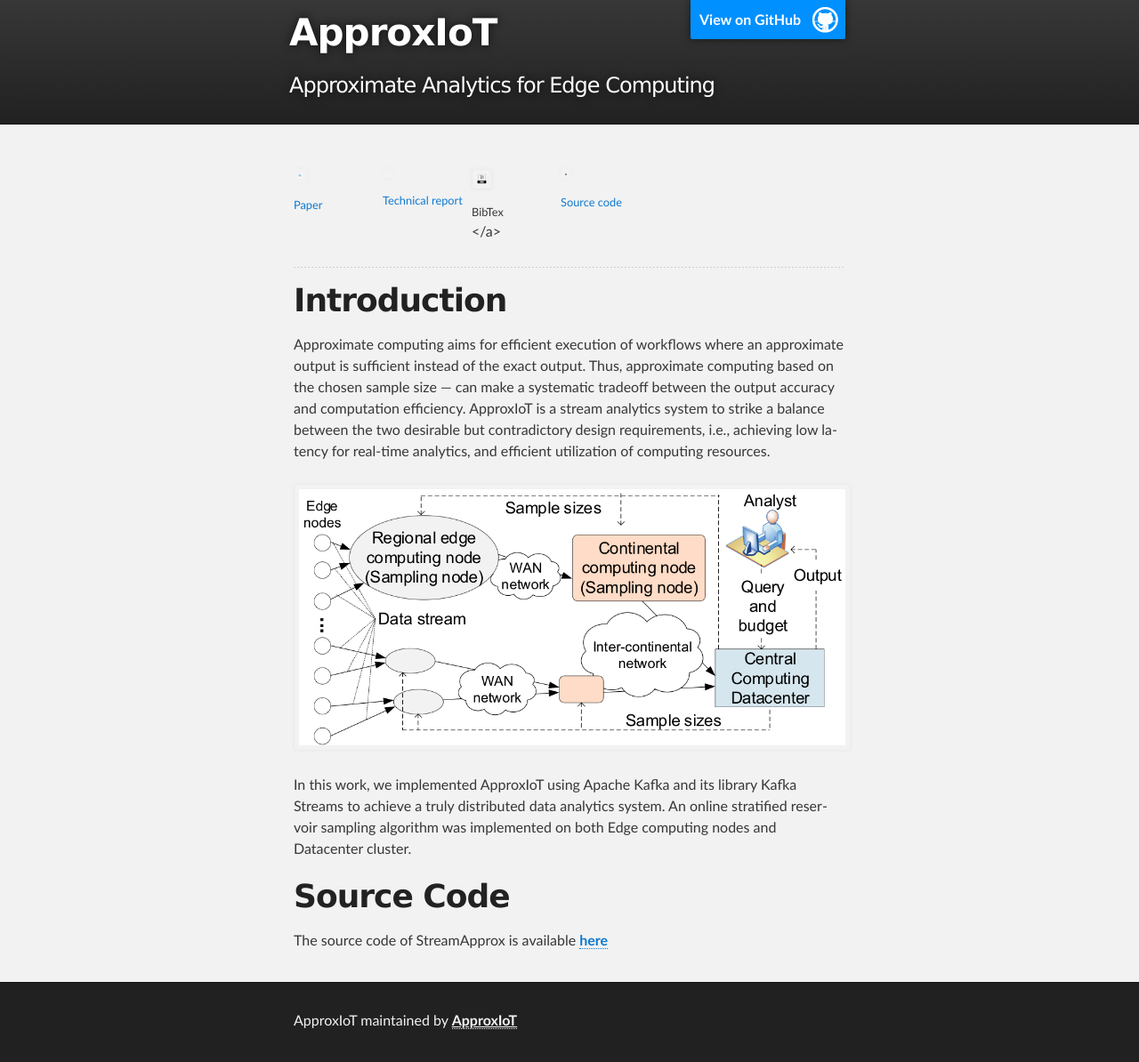
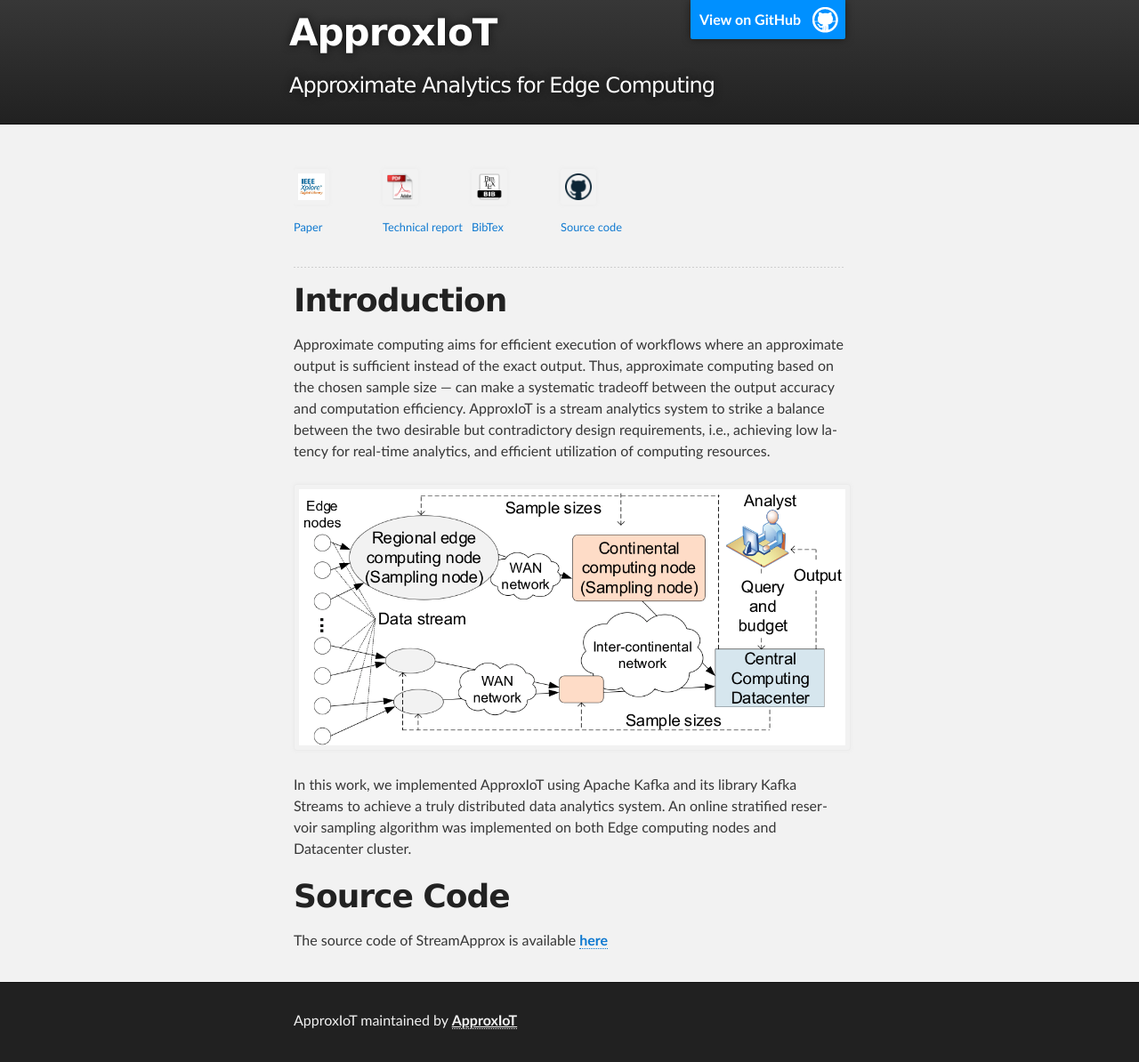
Before and after one commit to ApproxIoT/ApproxIoT, a Jekyll site: the page built from index.md, in a window 1280 px wide. Shown: the whole page at 89% size. Built offline with Jekyll 4.4.1, drawn with Linux system fonts in a browser that asks for light colours.

Commit message:
change figures

```diff
--- a/index.md
+++ b/index.md
@@ -10,23 +10,25 @@ layout: default
   <div id="row">
   <div class="child" markdown="0">
           <a href="https://xxx">
-              <img class="t0" width="15%" src="/ApproxIoT/images/IEEE.png" alt="Paper">
+              <img class="t0" width="40%" src="/ApproxIoT/images/IEEE.png" alt="Paper">
               <div style="text-align:left; margin: 0 0 0 0; font-size: 0.8em;">Paper</div>
           </a>
   </div>
     <div class="child" markdown="0">
      <a href="https://xx">
-            <img class="t0" width="8%" src="/ApproxIoT/images/report-icon.png" alt="Technical report">
+            <img class="t0" width="40%" src="/ApproxIoT/images/report-icon.png" alt="Technical report">
             <div style="text-align:left; margin: 0 0 0 0; font-size: 0.8em;">Technical report</div>
         </a></div>
 
   <div class="child" markdown="0">
-    <img class="t0" width="23%" src="/ApproxIoT/images/bibtex-icon.png" alt="Bibtex">
+  <a href="https://xx">
+    <img class="t0" width="40%" src="/ApproxIoT/images/bibtex-icon.png" alt="Bibtex">
     <div style="text-align:left; margin: 0 0 0 0; font-size: 0.8em;">BibTex</div>
-</a></div>
+  </a></div>
+
     <div class="child" markdown="0">
     <a href="https://xx">
-        <img class="t0" width="12%" src="/ApproxIoT/images/github-icon.png" alt="Source code">
+        <img class="t0" width="40%" src="/ApproxIoT/images/github-icon.png" alt="Source code">
         <div style="text-align:left; margin: 0 0 0 0; font-size: 0.8em;">Source code</div>
     </a>
     </div>
```
